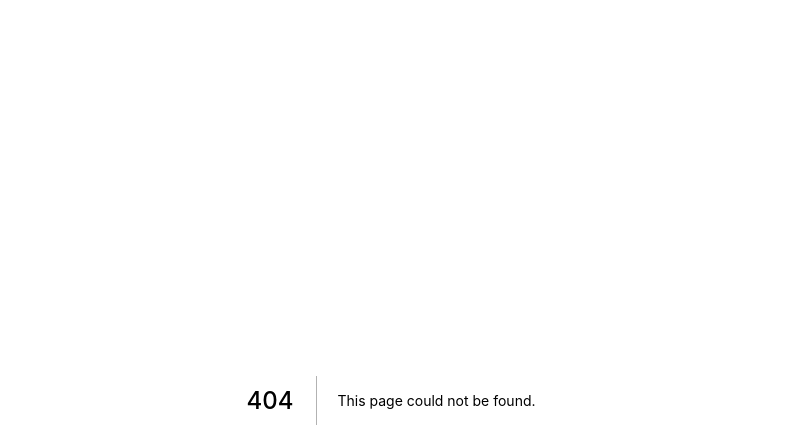
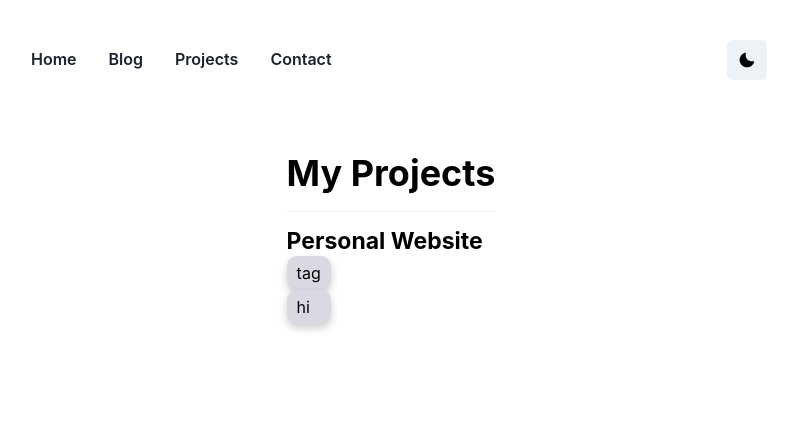
Before and after one commit to hadiJafar/Personal-Website, a Next.js app: page /projects in a window 1280 px wide. Before the commit this address had no page. Shown: the top 448 px of the page, without its empty margins (249-1047 px from the left). Built offline with nearby package versions, Linux system fonts and the light colour scheme.

Commit message:
First steps for project page

```diff
--- /dev/null
+++ b/pages/projects.js
@@ -0,0 +1,83 @@
+import React from 'react'
+import Head from 'next/head'
+import { FontAwesomeIcon } from "@fortawesome/react-fontawesome";
+import { faEnvelope, } from "@fortawesome/free-solid-svg-icons";
+import { faGithub, faTwitter, faLinkedin } from "@fortawesome/free-brands-svg-icons";
+import {
+    useColorModeValue,
+    Spacer,
+    useColorMode,
+    Heading,
+    Text,
+    Flex,
+    Link,
+    Stack,
+    Box,
+    Divider,
+} from '@chakra-ui/react'
+import { useRouter } from 'next/router'
+
+import Container from '../components/Container'
+import styled from '@emotion/styled'
+
+export default function BlogLayout({ children, frontMatter }) {
+    const { colorMode } = useColorMode()
+    const textColor = {
+        light: 'gray.700',
+        dark: 'gray.400'
+
+    }
+    const router = useRouter()
+    const slug = router.asPath.replace('/projects', '')
+    const Tag = styled.div`
+    display: inline-block;
+    .tag {
+        /* Add shadows to create the "card" effect */
+      max-width: auto;
+        box-shadow: 0 4px 8px 0 rgba(0,0,0,0.2);
+        transition: 0.3s;
+        border-radius: 10px;
+        background-color: ${useColorModeValue("#DBD8E3", "#2e2d30")};
+        padding: 5px 10px 5px 10px;
+      }
+    `
+    return (
+
+        <Container maxW='md'>
+
+            <Head>
+                <title>Projects - Hadi Jafar</title>
+            </Head>
+            <Stack
+            as="main"
+            spacing={8}
+            justifyContent='center'
+            alignItems='flex-start'
+            m='0 auto 4rem auto'
+            maxWidth='700px'
+            px={2}
+        >
+            <Flex
+            flexDirection='column'
+            justifyContent='flex-start'
+            alignItems='flex-start'
+            maxWidth='700px'
+            >
+
+            <Heading mb={{base: 4}}>My Projects</Heading>
+            <Divider/>
+            <Heading style={{ fontSize: 23 }} mt={{base: 4}}>Personal Website</Heading>
+
+
+            <Tag>
+            <div className="tag">tag</div>
+            <div className="tag">hi</div>
+            </Tag>
+
+
+
+            </Flex>
+            </Stack>
+        </Container>
+    )
+}
```
